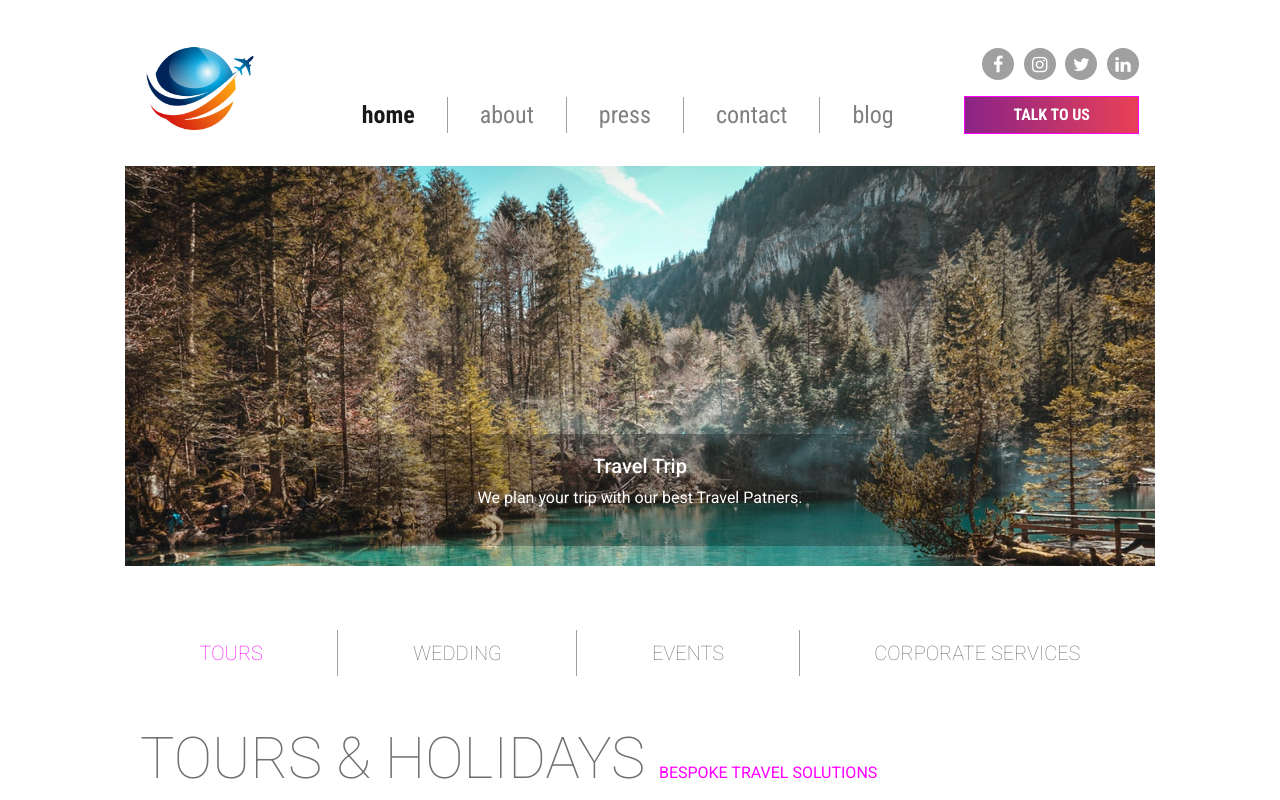
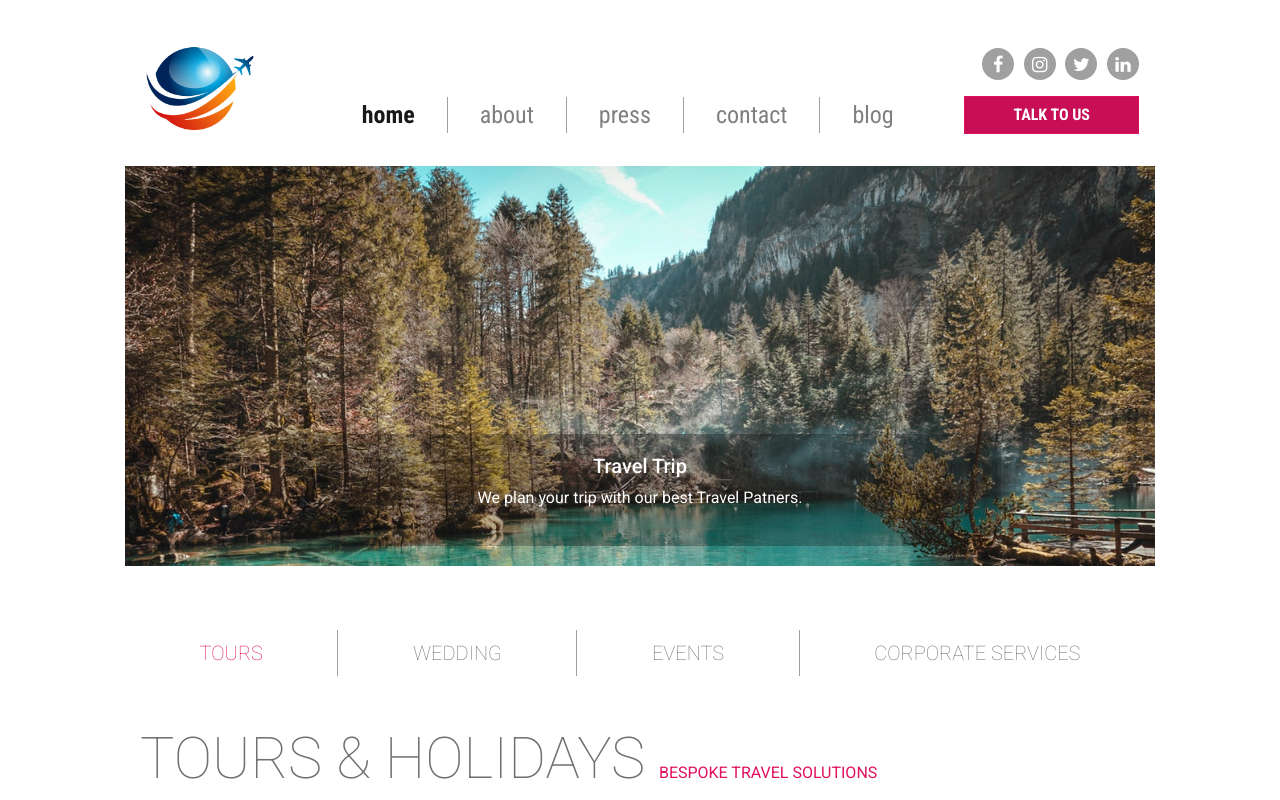
Before and after one commit to imshivamgupta/tour_n_travel, a website: page website/tours.html in a window 1280 px wide. In both pictures the pointer is over the link "TALK TO US". Shown: the top 800 px of the page. Drawn offline with Linux system fonts and the light colour scheme.

Commit message:
color update

```diff
--- a/website/css/main.css
+++ b/website/css/main.css
@@ -11,9 +11,8 @@ body {
     padding: 0; } }
 
 .btn-cta {
-  background: -webkit-gradient(linear, left top, right top, from(#8a2387), to(#e94057));
-  background: linear-gradient(to right, #8a2387, #e94057);
-  border-color: #8a2387;
+  background-color: #e0115f;
+  border-color: #e0115f;
   padding-left: 3rem;
   padding-right: 3rem;
   text-transform: uppercase;
@@ -31,8 +30,8 @@ body {
         display: none; } }
   .btn-cta:hover, .btn-cta:active {
     outline: none;
-    background-color: #e600e6 !important;
-    border-color: magenta; }
+    background-color: #c80f55 !important;
+    border-color: #e0115f; }
 
 .carousel-item {
   max-height: 400px; }
@@ -52,7 +51,7 @@ body {
     .detailed-heading h1.display-1 span {
       font-size: 1rem;
       font-weight: 400;
-      color: magenta; }
+      color: #e0115f; }
       @media (max-width: 768px) {
         .detailed-heading h1.display-1 span {
           display: block; } }
@@ -171,7 +170,7 @@ header {
         header .nav-component .social-media li.nav-item a {
           font-size: 18px; }
         header .nav-component .social-media li.nav-item:hover {
-          background-color: magenta; }
+          background-color: #e0115f; }
     header .nav-component nav {
       font-family: 'Roboto Condensed', sans-serif; }
       @media (max-width: 768px) {
@@ -216,7 +215,7 @@ header {
     border-radius: 0;
     background-color: transparent; }
     .tab-filter nav.nav-pills a.nav-link:hover, .tab-filter nav.nav-pills a.nav-link.active {
-      color: magenta; }
+      color: #e0115f; }
     .tab-filter nav.nav-pills a.nav-link:not(:first-child) {
       border-left: 1px solid #a0a0a0; }
   @media (max-width: 768px) {
@@ -280,7 +279,7 @@ header {
           -webkit-transition: all .3s ease-in-out;
           transition: all .3s ease-in-out; }
           .grid-group .big-pic-tour .text-detail h1 a:hover {
-            color: magenta; }
+            color: #e0115f; }
   .grid-group .trending {
     display: -webkit-box;
     display: -ms-flexbox;
```
